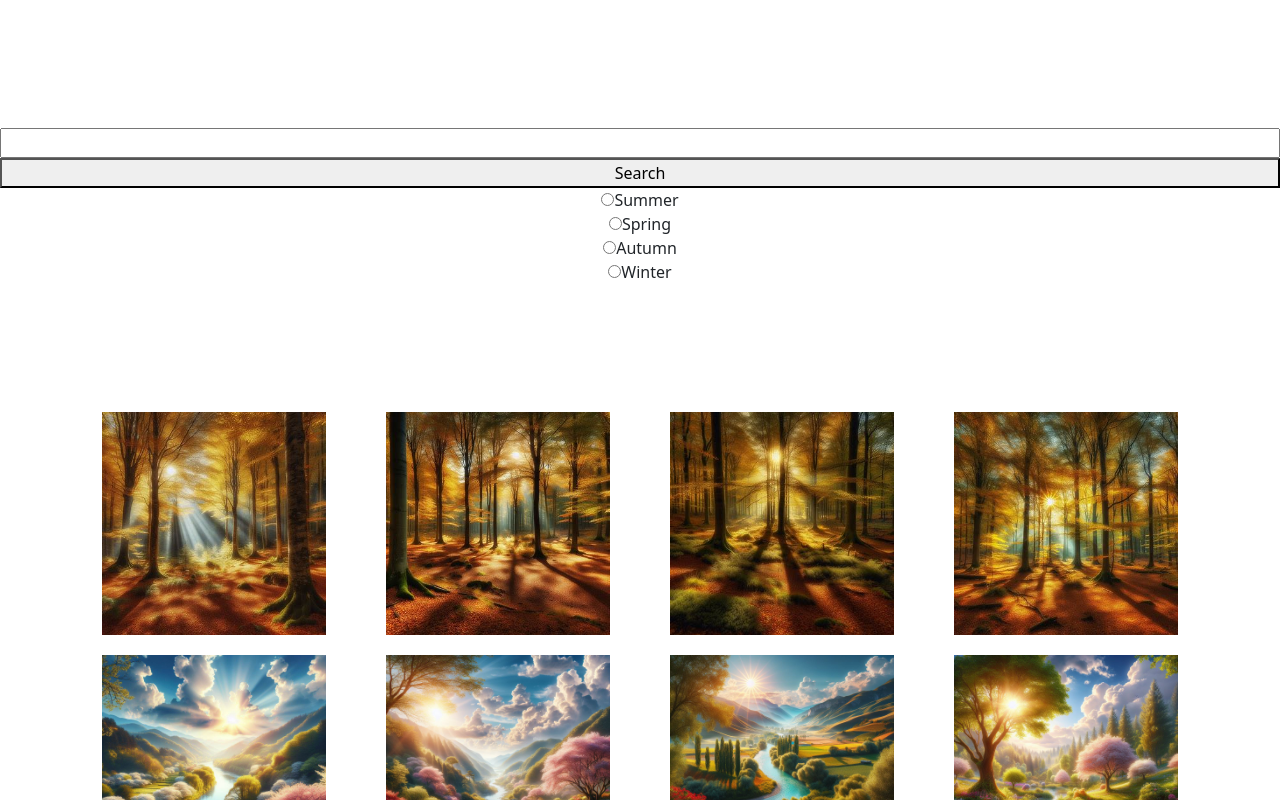
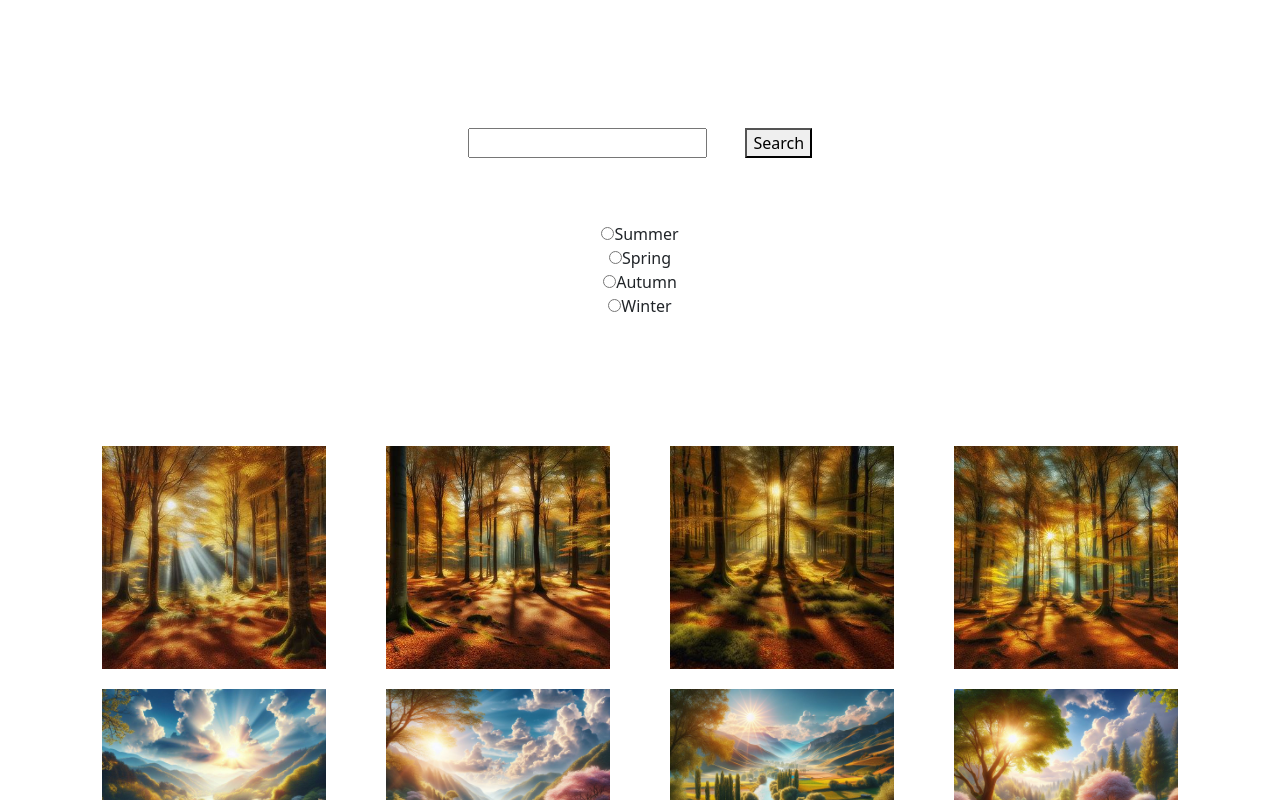
Before and after one commit to rtinase/my-form-app, a React (Create React App) app: page / in a window 1280 px wide. Shown: the top 800 px of the page. Built offline with nearby package versions, Linux system fonts and the light colour scheme.

Commit message:
+ design a little bit

```diff
--- a/src/myComponents/Gallery.css
+++ b/src/myComponents/Gallery.css
@@ -1,11 +1,12 @@
 .image {
     width: 20%;
 }
-.container{
+
+.container {
     margin-top: 10%;
     display: flex;
     width: 100%;
     justify-content: space-around;
     flex-wrap: wrap;
-    gap:20px;
+    gap: 20px;
 }
--- a/src/myComponents/Gallery.js
+++ b/src/myComponents/Gallery.js
@@ -4,12 +4,12 @@ import './Gallery.css';
 // Create a context containing all .jpg files in the photos directory
 const imageContext = require.context('../photos', true, /\.jpg$/)
 
-export default function Gallery(){
+export default function Gallery() {
     const images = imageContext.keys().map((image, index) => {
         // The imageContext function returns the URL of the image
         const imageUrl = imageContext(image);
         // The image path can be used as a unique key, and in the alt attribute
-        return <img key={image} src={imageUrl} alt={image} className="image"/>;
+        return <img key={image} src={imageUrl} alt={image} className="image" />;
     });
 
     return (
@@ -17,4 +17,4 @@ export default function Gallery(){
             {images}
         </div>
     );
-  }
+}
--- a/src/myComponents/SearchForm.css
+++ b/src/myComponents/SearchForm.css
@@ -1,16 +1,29 @@
-.search-form{
+.search-form {
     width: 100%;
     margin-top: 10%;
     display: flex;
     justify-content: center;
     flex-direction: column;
 }
-.radio-input-container{
+
+.search-container {
+    display: flex;
+    flex-direction: row;
+    justify-content: center;
+}
+
+.button{
+    margin-left: 3%;
+}
+
+.radio-input-container {
+    margin-top: 5%;
     display: flex;
     flex-direction: column;
     align-items: center;
     text-align: center;
 }
-.radio-container{
+
+.radio-container {
     width: 20%;
 }
--- a/src/myComponents/SearchForm.js
+++ b/src/myComponents/SearchForm.js
@@ -1,26 +1,28 @@
 import React from "react";
 import "./SearchForm.css";
 
-export default function SearchForm(){
-    return(
+export default function SearchForm() {
+    return (
         <form onSubmit={search} className="search-form">
-        <input name="query"/>
-        <button type="submit">Search</button>
+            <div className="search-container">
+                <input name="query" />
+                <button type="submit" className="button">Search</button>
+            </div>
             <div className="radio-input-container">
                 <div className="radio-container">
-            <input type="radio" id="summer" name="season" value="summer"/>
+                    <input type="radio" id="summer" name="season" value="summer" />
                     <label for="summer">Summer</label>
                 </div>
                 <div className="radio-container">
-            <input type="radio" id="spring" name="season" value="spring"/>
+                    <input type="radio" id="spring" name="season" value="spring" />
                     <label for="summer">Spring</label>
                 </div>
                 <div className="radio-container">
-            <input type="radio" id="autumn" name="season" value="autumn"/>
+                    <input type="radio" id="autumn" name="season" value="autumn" />
                     <label for="summer">Autumn</label>
                 </div>
                 <div className="radio-container">
-            <input type="radio" id="winter" name="season" value="winter"/>
+                    <input type="radio" id="winter" name="season" value="winter" />
                     <label for="summer">Winter</label>
                 </div>
             </div>
```
Lines whose indentation alone changed are shown as unchanged.
